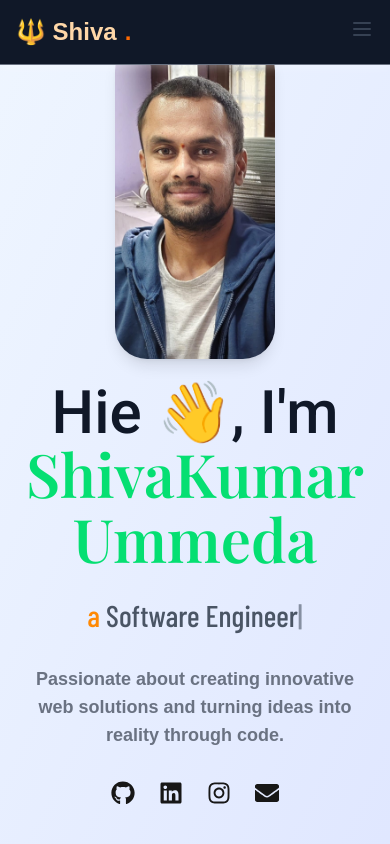
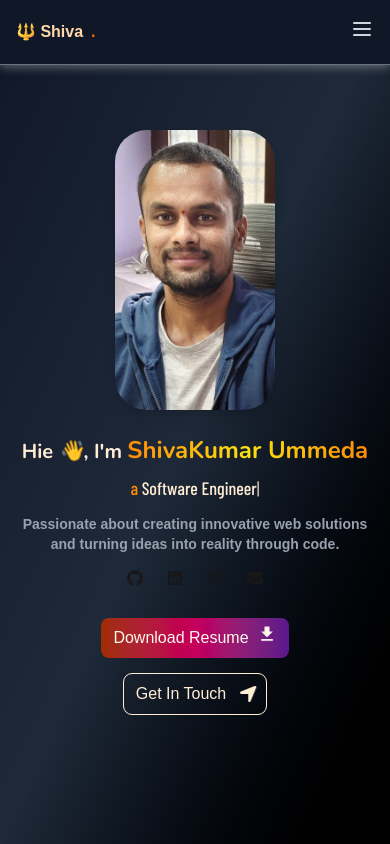
Before and after one commit to ShivakumarU/shivakumar, a Next.js app: page / in a window 390 px wide. Shown: the top 844 px of the page. Built offline with nearby package versions, Linux system fonts and the light colour scheme; a web font is replaced by a local one.

Commit message:
modified homepage

```diff
--- a/app/components/Navbar.js
+++ b/app/components/Navbar.js
@@ -11,7 +11,6 @@ export default function Navbar() {
     { name: 'Experience', href: '#experience' },
     { name: 'Skills', href: '#skills' },
     { name: 'Projects', href: '#projects' },
-    { name: 'Resume/CV', href: '#resume'},
     { name: 'Contact Me', href: '#contact' },
   ];
 
@@ -19,10 +18,9 @@ export default function Navbar() {
     <nav className="bg-gray-900 fixed w-full top-0 z-50 border-b-[0.1px] border-gray-500 shadow-[0px_1px_10px_rgba(255,255,255,0.4)]">
       <div className="max-w-7xl mx-auto px-4 sm:px-6 lg:px-8">
         <div className="flex justify-between items-center h-16">
-          {/* Logo */}
           <div className="flex-shrink-0">
             <Link href="/" className="flex items-center">
-              <span className="text-2xl font-bold text-orange-200">
+              <span className="md:text-2xl text-md font-bold text-orange-200">
               🔱 Shiva
                 <span className="text-orange-500 ml-2" >
                   .
@@ -33,7 +31,7 @@ export default function Navbar() {
           </div>
 
           {/* Desktop Navigation */}
-          <div className="hidden md:block">
+          <div className="hidden md:block ">
             <div className="ml-10 flex items-baseline space-x-8">
               {navItems.map((item) => (
                 <Link
@@ -54,7 +52,7 @@ export default function Navbar() {
           <div className="md:hidden">
             <button
               onClick={() => setIsMenuOpen(!isMenuOpen)}
-              className="text-gray-700 hover:text-green-600 focus:outline-none focus:text-green-600"
+              className="text-gray-300 hover:text-orange-600 focus:outline-none focus:text-gray-300"
             >
               <svg className="h-6 w-6" fill="none" viewBox="0 0 24 24" stroke="currentColor">
                 {isMenuOpen ? (
@@ -70,12 +68,12 @@ export default function Navbar() {
         {/* Mobile Navigation */}
         {isMenuOpen && (
           <div className="md:hidden">
-            <div className="px-2 pt-2 pb-3 space-y-1 sm:px-3 bg-white shadow-lg">
+            <div className="px-2 pt-2 pb-3 space-y-1 sm:px-3 bg-gray-800 text-9xl shadow-lg text-center">
               {navItems.map((item) => (
                 <Link
                   key={item.name}
                   href={item.href}
-                  className="text-gray-700 hover:text-green-600 block px-3 py-2 rounded-md text-base font-medium transition-colors duration-200"
+                  className="text-orange-100 hover:text-green-600 block px-3 py-2 rounded-md text-base font-medium transition-colors duration-200 border-b-[0.1px]"
                   onClick={() => setIsMenuOpen(false)}
                 >
                   {item.name}
--- a/app/context/ThemeContext.js
+++ /dev/null
@@ -1,76 +0,0 @@
-'use client';
-
-import { createContext, useContext, useEffect, useState } from 'react';
-
-const ThemeContext = createContext();
-
-export function ThemeProvider({ children }) {
-  const [isDark, setIsDark] = useState(true); // Default to dark mode
-  const [mounted, setMounted] = useState(false);
-
-  useEffect(() => {
-    setMounted(true);
-    // Check for saved theme preference or default to dark mode
-    try {
-      const savedTheme = localStorage.getItem('theme');
-
-      if (savedTheme === 'light') {
-        setIsDark(false);
-        document.documentElement.classList.remove('dark');
-      } else {
-        // Default to dark mode
-        setIsDark(true);
-        document.documentElement.classList.add('dark');
-      }
-    } catch (error) {
-      // If localStorage is not available, default to dark mode
-      setIsDark(true);
-      document.documentElement.classList.add('dark');
-    }
-  }, []);
-
-  // Prevent hydration mismatch by not rendering theme-dependent content until mounted
-  if (!mounted) {
-    return <div suppressHydrationWarning>{children}</div>;
-  }
-
-  const toggleTheme = () => {
-    const newTheme = !isDark;
-    setIsDark(newTheme);
-
-    try {
-      if (newTheme) {
-        document.documentElement.classList.add('dark');
-        localStorage.setItem('theme', 'dark');
-      } else {
-        document.documentElement.classList.remove('dark');
-        localStorage.setItem('theme', 'light');
-      }
-    } catch (error) {
-      // If localStorage is not available, just update the class
-      if (newTheme) {
-        document.documentElement.classList.add('dark');
-      } else {
-        document.documentElement.classList.remove('dark');
-      }
-    }
-  };
-
-  return (
-    <ThemeContext.Provider value={{ isDark, toggleTheme }}>
-      {children}
-    </ThemeContext.Provider>
-  );
-}
-
-export function useTheme() {
-  const context = useContext(ThemeContext);
-  if (context === undefined) {
-    // Return a default context during SSR or when provider is not available
-    return {
-      isDark: false,
-      toggleTheme: () => {},
-    };
-  }
-  return context;
-}
--- a/app/globals.css
+++ b/app/globals.css
@@ -45,3 +45,33 @@ body {
   transform-origin: 70% 70%;
   animation: wave 2s infinite;
 }
+
+@keyframes upDown {
+  0%, 100% { transform: translateY(2px); }
+  50% { transform: translateY(-4px); }
+}
+
+/* ⬅️➡️ Left & Right */
+@keyframes leftRight {
+  0% { transform: translateX(0); }
+  50% { transform: translateX(7px); }
+  100% {transform: translateX(0);}
+}
+
+/* Utility classes */
+.upDown {
+  animation: upDown 1.2s ease-in-out infinite;
+}
+
+.leftRight {
+  animation: leftRight 2s ease-in-out infinite;
+}
+
+.gradient-flex {
+  background: linear-gradient(to right,  rgb(252, 138, 8), #fae20f, rgb(252, 138, 8));
+  -webkit-background-clip: text;
+  -webkit-text-fill-color: transparent;
+  display: inline-flex;
+  align-items: center;
+  gap: 8px;
+}
--- a/app/layout.js
+++ b/app/layout.js
@@ -1,6 +1,5 @@
 import { Geist, Geist_Mono } from "next/font/google";
 import "./globals.css";
-import { ThemeProvider } from "./context/ThemeContext";
 
 const geistSans = Geist({
   variable: "--font-geist-sans",
@@ -13,7 +12,7 @@ const geistMono = Geist_Mono({
 });
 
 export const metadata = {
-  title: "Shiva - Portfolio",
+  title: "Shiva | Portfolio",
   description: "Shiva's personal portfolio website showcasing skills, experience, and projects",
 };
 
@@ -24,9 +23,7 @@ export default function RootLayout({ children }) {
         className={`${geistSans.variable} ${geistMono.variable} antialiased`}
         suppressHydrationWarning
       >
-        <ThemeProvider>
           {children}
-        </ThemeProvider>
       </body>
     </html>
   );
--- a/app/page.js
+++ b/app/page.js
@@ -1,10 +1,14 @@
 "use client"
 import Navbar from './components/Navbar';
 import { useState, useEffect } from 'react';
-import { Roboto, Playfair_Display, Pacifico, Edu_NSW_ACT_Foundation, Barlow_Condensed } from 'next/font/google';
+import { Roboto, Playfair_Display, Pacifico, Edu_NSW_ACT_Foundation, Barlow_Condensed, Nunito, Rubik } from 'next/font/google';
 import Image from 'next/image';
-import { FaGithub, FaLinkedin, FaEnvelope, FaInstagram, FaReact, FaNodeJs, FaJava, FaDocker, FaGitAlt, FaExternalLinkAlt } from "react-icons/fa";
+import { FaGithub, FaLinkedin, FaEnvelope, FaInstagram, FaReact, FaNodeJs, FaJava, FaDocker, FaGitAlt, FaExternalLinkAlt, FaDownload } from "react-icons/fa";
 import { SiJavascript, SiTypescript, SiNextdotjs, SiExpress, SiMongodb, SiPostgresql, SiGooglecloud, SiHtml5, SiCss3, SiTailwindcss, SiRedux, SiShell, SiFigma } from "react-icons/si";
+import { MdFileDownload } from "react-icons/md";
+import { FaLocationArrow } from "react-icons/fa6";
+import Link from 'next/link';
+
 
 
 export const roboto = Roboto({ subsets: ['latin'], weight: ['500'] })
@@ -18,12 +22,20 @@ export const barlowCondensed = Barlow_Condensed({
   weight: ['500'],
   subsets: ['latin'],
 });
+export const nunito = Nunito({
+  subsets: ["latin"],
+  weight: ["400", "600", "700"],
+});
+
+export const rubik = Rubik({
+  subsets: ["latin"],
+  weight: ["400", "500", "700"],
+});
 
 export default function Home() {
   const phrases = [
     { article: "a", role: "Full Stack Developer" },
     { article: "a", role: "Software Engineer" },
-    { article: "a", role: "Freelancer" },
     { article: "an", role: "Artist . . ." },
   ];
 
@@ -54,28 +66,28 @@ export default function Home() {
   }, [subIndex, isDeleting, index]);
 
   return (
-    <div className="min-h-screen bg-gray-50 dark:bg-gray-900 transition-colors duration-200">
+    <div className="min-h-screen bg-gray-900 transition-colors duration-200">
       <Navbar />
 
       {/* Hero Section */}
-      <section id="home" className="min-h-screen flex items-center justify-center bg-gradient-to-br from-blue-50 to-indigo-100 dark:from-gray-800 dark:to-gray-900">
+      <section id="home" className="min-h-screen flex items-center justify-center bg-gradient-to-br from-gray-900 via-gray-800 to-black">
         <div className="max-w-7xl mx-auto px-4 sm:px-6 lg:px-8">
           <div className="text-center">
-            <div className="w-40 h-80 mx-auto mb-6 rounded-4xl overflow-hidden border-0 border-green-400 shadow-lg">
+            <div className="w-40 h-70 mx-auto mb-6 md:mb-8 rounded-4xl overflow-hidden border-0 border-orange-400 shadow-lg">
               <Image
                 src="/Pasted_image.png"
                 alt="ShivaKumar Ummeda"
                 width={160}
                 height={160}
-                className="object-cover"
+                className="object-cover mt-[-25px]"
                 priority
               />
             </div>
-            <h1 className={`text-6xl md:text-6xl font-bold text-gray-900 dark:text-white mb-6 ${roboto.className}`}>
-              Hie <span className='wave-hand'>👋</span>, I&apos;m <span className={`text-green-400 ${playfair.className}`}>ShivaKumar Ummeda</span>
+            <h1 className={`text-xl md:text-5xl sm:text-2xl font-bold text-orange-100 md:mb-6 mb-2 ${nunito.className}`}>
+              Hie <span className='wave-hand'>👋</span>, I&apos;m <span className={`text-2xl md:text-5xl sm:text-2xl gradient-flex ${nunito.className}`}>ShivaKumar Ummeda</span>
             </h1>
             <p
-              className={`text-3xl md:text-3xl text-gray-600 dark:text-orange-100 mb-8 ${barlowCondensed.className}`}
+              className={`text-lg md:text-3xl text-orange-100 md:mb-8 mb-3 ${barlowCondensed.className}`}
             >
               <span className="text-orange-400">
                 {phrases[index].article}&nbsp;
@@ -83,27 +95,44 @@ export default function Home() {
               {phrases[index].role.substring(0, subIndex)}
               <span className="animate-pulse">|</span>
             </p>
-            <p className={`text-lg text-gray-500 dark:text-gray-400 max-w-3xl mx-auto ${eduHand.className}`}>
+            <p className={`text-sm md:text-lg text-gray-400 max-w-3xl mx-auto ${eduHand.className}`}>
               Passionate about creating innovative web solutions and turning ideas into reality through code.
             </p>
-            <div className="mt-8 flex justify-center space-x-6 text-2xl">
-              <a href="https://github.com/ShivakumarU" target="_blank" rel="noopener noreferrer" className="hover:text-orange-400">
+            <div className="mt-4 md:mt-8 flex justify-center space-x-6 text-md md:text-2xl">
+              <a href="https://github.com/ShivakumarU" title='GitHub' target="_blank" rel="noopener noreferrer" className="hover:text-orange-400 transform transition duration-300 hover:-translate-y-1 hover:rotate-12">
                 <FaGithub />
               </a>
-              <a href="https://www.linkedin.com/in/shivakumarummeda29/" target="_blank" rel="noopener noreferrer" className="hover:text-orange-400">
+              <a href="https://www.linkedin.com/in/shivakumarummeda29/" title='LinkedIn' target="_blank" rel="noopener noreferrer" className="hover:text-orange-400 transform transition duration-300 hover:-translate-y-1 hover:rotate-12">
                 <FaLinkedin />
               </a>
-              <a href="https://www.instagram.com/trendie_calligraphie/" target="_blank" rel="noopener noreferrer" className="hover:text-orange-400">
+              <a href="https://www.instagram.com/trendie_calligraphie/" title='Instagram' target="_blank" rel="noopener noreferrer" className="hover:text-orange-400 transform transition duration-300 hover:-translate-y-1 hover:rotate-12">
                 <FaInstagram />
               </a>
               <a
                 href="https://mail.google.com/mail/?view=cm&fs=1&to=ummedashivakumar@gmail.com&su=Hello%20ShivaKumar&body=Hi%20ShivaKumar,"
-                target="_blank"
+                target="_blank" title='Email'
                 rel="noopener noreferrer"
-                className="hover:text-orange-400"
+                className="hover:text-orange-400 transform transition duration-300 hover:-translate-y-1 hover:rotate-12"
               >
                 <FaEnvelope />
               </a>
+            </div>
+            <div className="mt-8 flex flex-col sm:flex-row gap-4 justify-center items-center">
+              <a
+                href="/Shivakumar_Ummeda_SoftwareEngineer_Resume_2025.pdf"
+                target="_blank"
+                rel="noopener noreferrer"
+                download="Shivakumar_Ummeda_Resume.pdf"
+                className="w-fit flex items-center justify-center gap-2 bg-gradient-to-r from-orange-800 via-pink-700 to-purple-900 text-orange-50 hover:text-white hover:from-purple-900 hover:to-pink-700 hover:via-purple-900 md:px-6 md:py-3 px-3 py-2 rounded-lg font-medium transition-colors duration-200"
+              >
+                Download Resume <MdFileDownload className="text-xl upDown" />
+              </a>
+              <Link
+                href="#contact"
+                className=" w-fit flex items-center justify-center gap-2 outline text-orange-100 md:px-6 md:py-3 rounded-lg font-medium hover:bg-orange-100 hover:text-gray-700 transition-colors duration-200 px-3 py-2"
+              >
+                Get In Touch <FaLocationArrow className="text-xl leftRight" />
+              </Link>
             </div>
           </div>
         </div>
@@ -271,39 +300,6 @@ export default function Home() {
   </div>
 </section>
 
-      {/* Resume/CV Section */}
-      <section id="resume" className="min-h-screen flex items-center justify-center bg-white dark:bg-gray-800">
-        <div className="max-w-7xl mx-auto px-4 sm:px-6 lg:px-8">
-          <h2 className="text-3xl font-bold text-center text-gray-900 dark:text-white mb-12">Resume/CV</h2>
-          <div className="max-w-4xl mx-auto text-center">
-            <div className="bg-gray-50 dark:bg-gray-700 rounded-lg p-8 mb-8">
-              <h3 className="text-2xl font-semibold text-gray-900 dark:text-white mb-4">ShivaKumar Ummeda</h3>
-              <p className="text-lg text-gray-600 dark:text-gray-300 mb-6">Full Stack Developer & Software Engineer</p>
-              <div className="flex flex-col sm:flex-row gap-4 justify-center">
-                <a
-                  href="/Shivakumar_Ummeda_SoftwareEngineer_Resume_2025.pdf"
-                  target="_blank"
-                  rel="noopener noreferrer"
-                  className="bg-green-600 text-white px-6 py-3 rounded-lg font-medium hover:bg-green-700 transition-colors duration-200"
-                >
-                  Download PDF
-                </a>
-                <a
-                  href="/Shivakumar_Ummeda_SoftwareEngineer_Resume_2025.pdf"
-                  target="_blank"
-                  rel="noopener noreferrer"
-                  className="bg-blue-600 text-white px-6 py-3 rounded-lg font-medium hover:bg-blue-700 transition-colors duration-200"
-                >
-                  View Online
-                </a>
-              </div>
-            </div>
-            <p className="text-gray-600 dark:text-gray-300">
-              Click the buttons above to download or view my resume in PDF format.
-            </p>
-          </div>
-        </div>
-      </section>
 
       {/* Contact Section */}
       <section id="contact" className="min-h-screen flex items-center justify-center bg-gray-50 dark:bg-gray-900">
```
